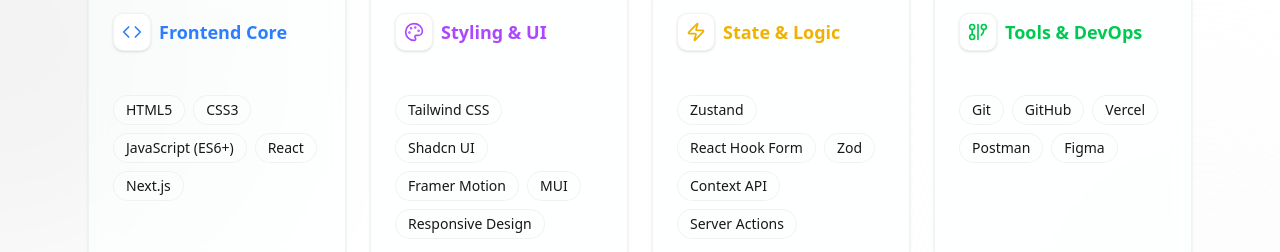
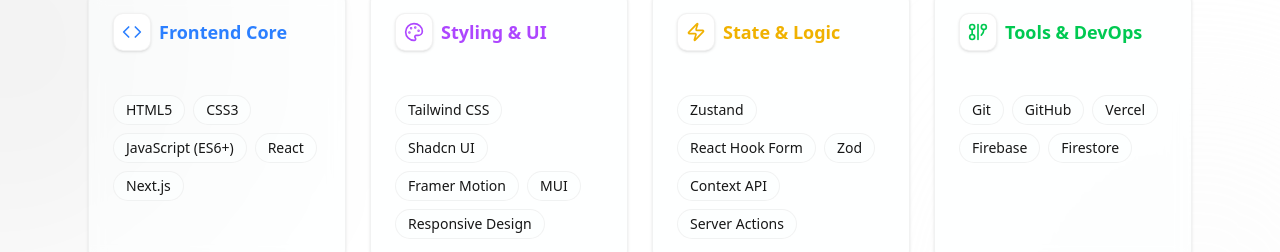
Before and after one commit to mohdragon010/mohamed-crafts, a Next.js app: page / in a window 1280 px wide. Shown: the part 1652-1904 px from the top of the page. Built offline with nearby package versions, Linux system fonts and the light colour scheme.

Commit message:
Update tools list in skills component

```diff
--- a/components/skills.jsx
+++ b/components/skills.jsx
@@ -37,7 +37,7 @@
         {
             category: "Tools & DevOps",
             icon: <GitGraph className="w-5 h-5" />,
-            items: ["Git", "GitHub", "Vercel", "Postman", "Figma"],
+            items: ["Git", "GitHub", "Vercel", "Firebase", "Firestore"],
             color: "text-green-500",
             bgHover: "hover:bg-green-500/5",
             borderHover: "hover:border-green-500/50",
```
